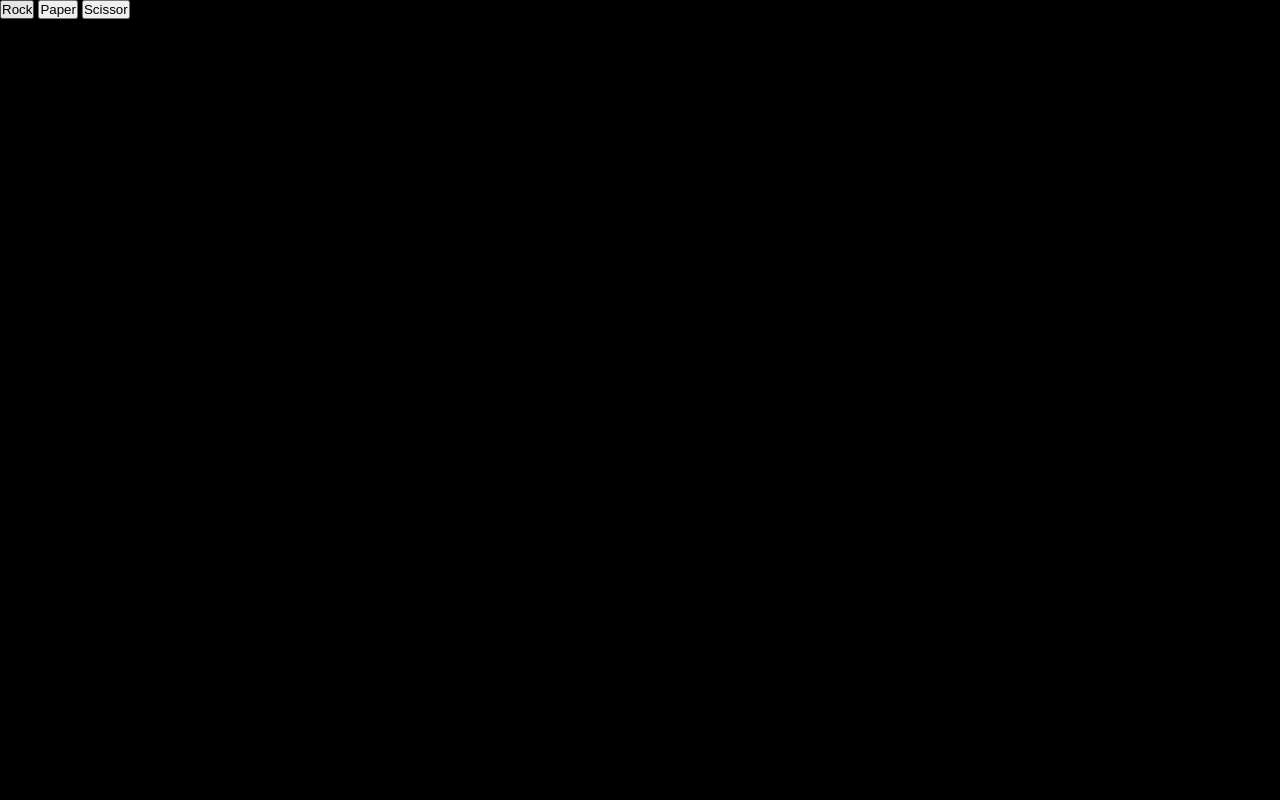
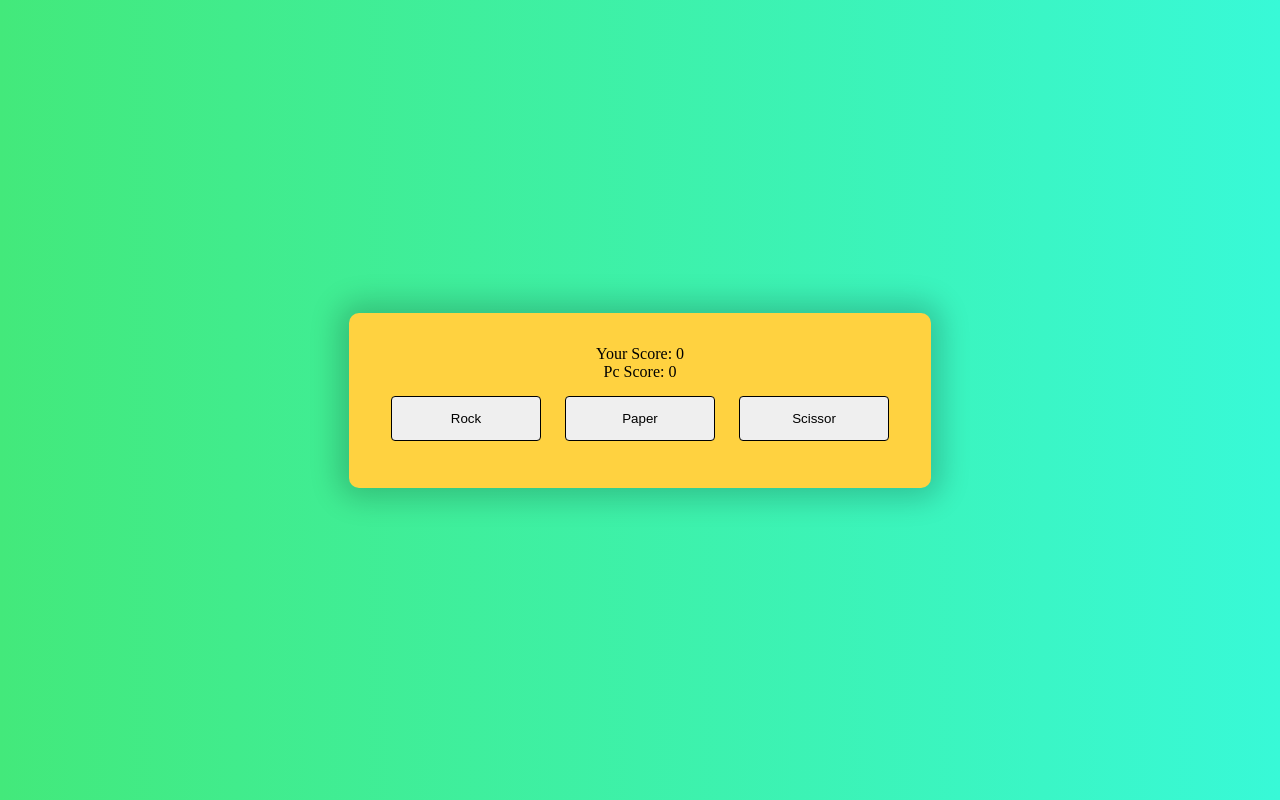
Before and after one commit to HarshDeep61034/Rock-Paper-Scissors-, a plain HTML site: page index.html in a window 1280 px wide. Drawn offline with Linux system fonts and the light colour scheme.

Commit message:
Improved UI

```diff
--- a/index.html
+++ b/index.html
@@ -9,11 +9,13 @@
 </head>
 <body>
     <main>
+    <div id="score">Your Score: 0</div>
+    <div id="pcscore">Pc Score: 0</div>
+
     <button class="btn" id="rock">Rock</button>
     <button class="btn" id="paper">Paper</button>
     <button class="btn" id="scissor">Scissor</button>
-    <div id="score">Your Score: 0</div>
-    <div id="pcscore">Pc Score: 0</div>
+
     <div id="result"></div>
 </main>
     <script src="script.js"></script>
--- a/style.css
+++ b/style.css
@@ -6,5 +6,35 @@
 body{
     min-height: 100vh;
     width: 100%;
-    background: #000;
+    background-image: linear-gradient(to right, #43e97b 0%, #38f9d7 100%);
+
+    display: flex;
+
 }
+
+main{
+    margin: auto;
+    background-color: rgb(255, 210, 64);
+    color: black;
+    padding: 2em;
+    text-align: center;
+    border-radius: 10px;
+    box-shadow: 0 0 30px 10px rgba(0,0,0,0.2);
+}
+
+.btn{
+    margin: 15px 10px;
+    width: 150px;
+    height: 45px;
+    border-radius: 4px;
+    border: 1px solid black;
+
+}
+
+.btn:hover{
+    background: rgb(218, 216, 216);
+}
+
+.btn:active{
+    background: white;
+}
```
